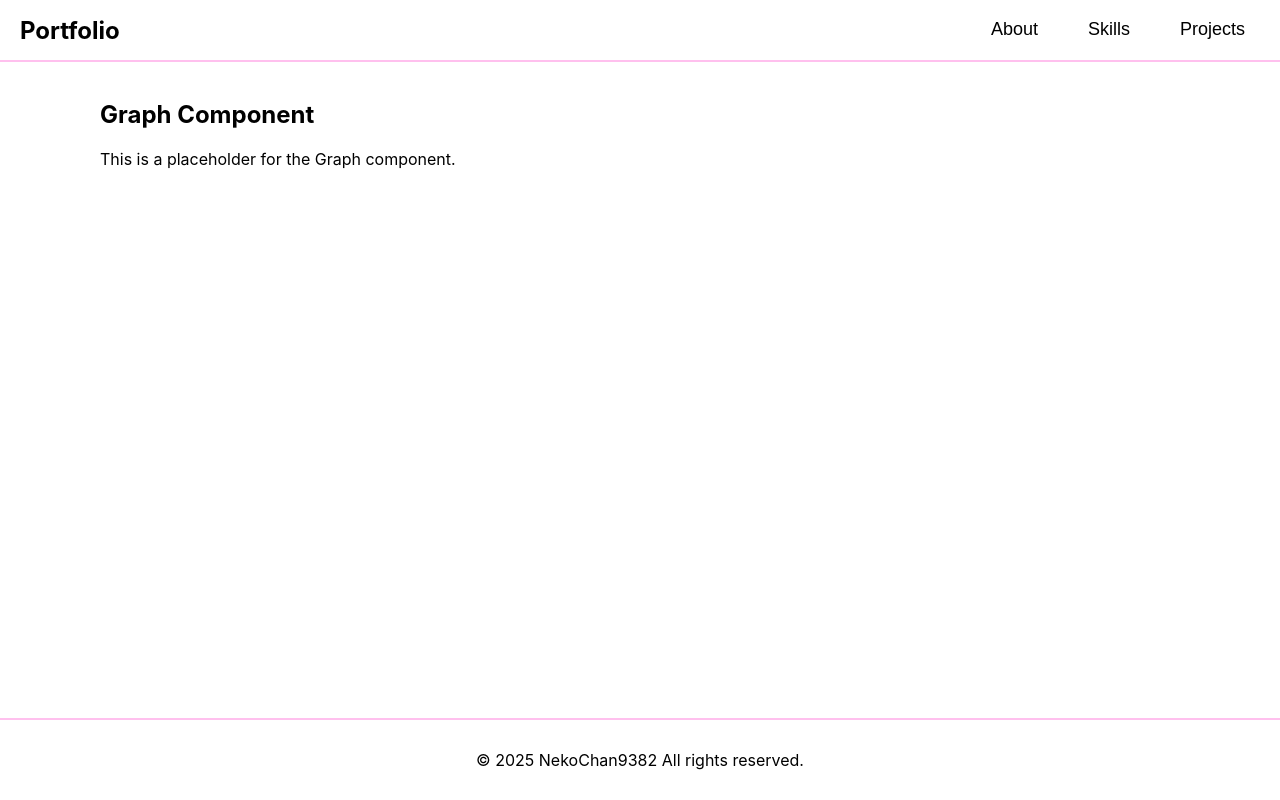
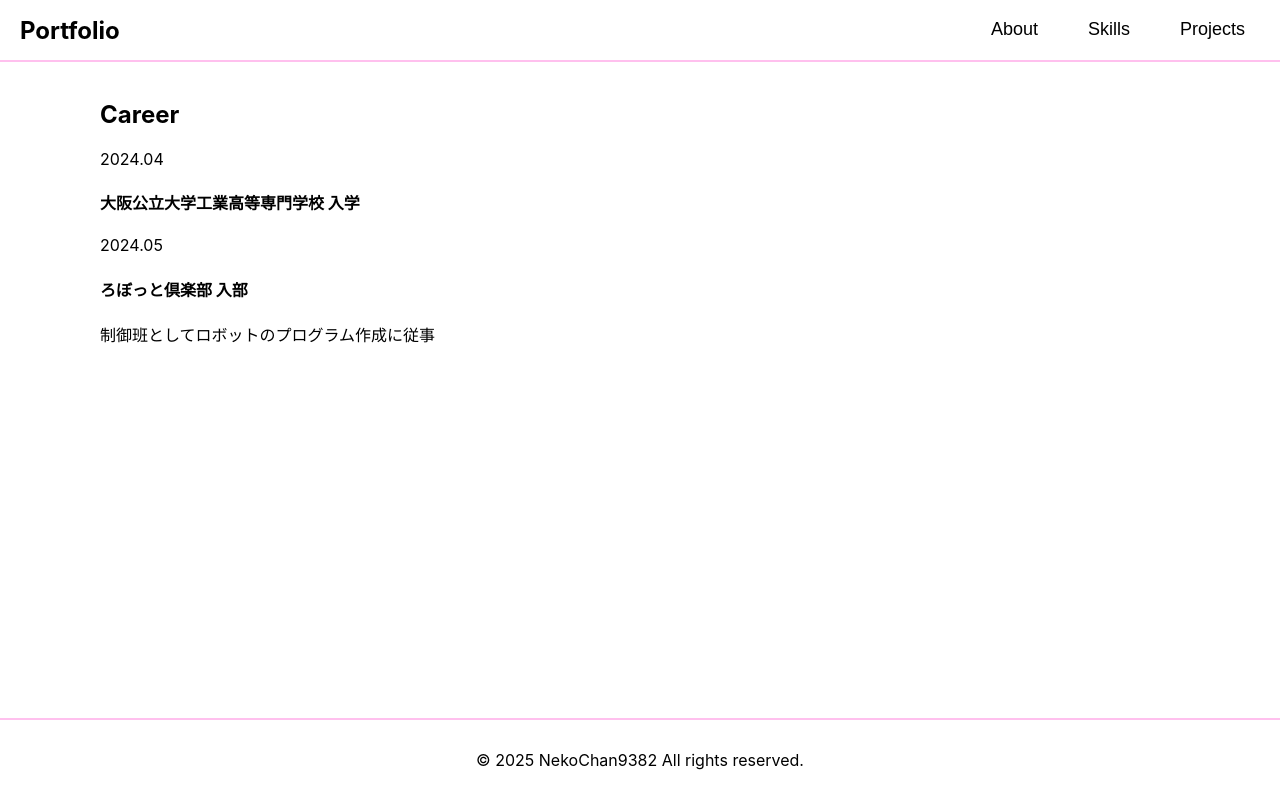
Before and after one commit to NekoChan9382/portfolio, a React (Create React App) app: page /about in a window 1280 px wide. Built offline with nearby package versions, Linux system fonts and the light colour scheme.

Commit message:
feat: add career content

```diff
--- /dev/null
+++ b/src/components/About/Career.tsx
@@ -0,0 +1,32 @@
+import React from "react";
+import { CareerItemContent, careerList } from "../Contents";
+import "./Career.css";
+
+const Career: React.FC = () => {
+  const careerItems = careerList.map((item) => {
+    return <CareerItem key={item.title} content={item} />;
+  });
+  return (
+    <section id="career">
+      <div className="section-content">
+        <div className="careers">
+          <h2>Career</h2>
+          {careerItems}
+        </div>
+      </div>
+    </section>
+  );
+};
+
+const CareerItem: React.FC<{ content: CareerItemContent }> = ({ content }) => {
+  const { time, title, description } = content;
+  return (
+    <div className="career-item">
+      <p>{time}</p>
+      <h4>{title}</h4>
+      <p>{description}</p>
+    </div>
+  );
+};
+
+export default Career;
--- a/src/components/About/Graph.tsx
+++ /dev/null
@@ -1,15 +0,0 @@
-import React from "react";
-import "./Graph.css";
-
-const Graph: React.FC = () => {
-  return (
-    <section id="graph">
-      <div className="section-content">
-        <h2>Graph Component</h2>
-        <p>This is a placeholder for the Graph component.</p>
-      </div>
-    </section>
-  );
-};
-
-export default Graph;
--- a/src/components/Contents.ts
+++ b/src/components/Contents.ts
@@ -107,3 +107,22 @@ export const projectList: ProjectContent[] = [
     techs: ["Elixir", "GitHub"],
   },
 ];
+
+export type CareerItemContent = {
+  time: string;
+  title: string;
+  description: string;
+};
+
+export const careerList: CareerItemContent[] = [
+  {
+    time: "2024.04",
+    title: "大阪公立大学工業高等専門学校 入学",
+    description: "",
+  },
+  {
+    time: "2024.05",
+    title: "ろぼっと倶楽部 入部",
+    description: "制御班としてロボットのプログラム作成に従事",
+  },
+];
--- a/src/pages/AboutPage.tsx
+++ b/src/pages/AboutPage.tsx
@@ -2,14 +2,14 @@ import React from "react";
 import "./AboutPage.css";
 import Header from "../components/Header";
 import Footer from "../components/Footer";
-import Graph from "../components/About/Graph";
+import Career from "../components/About/Career";
 
 const AboutPage: React.FC = () => {
   return (
     <div className="App">
       <Header />
       <div className="main">
-        <Graph />
+        <Career />
       </div>
       <Footer />
     </div>
```
Also changed, not shown: src/components/About/Career.css (added), src/components/About/Graph.css (deleted).
